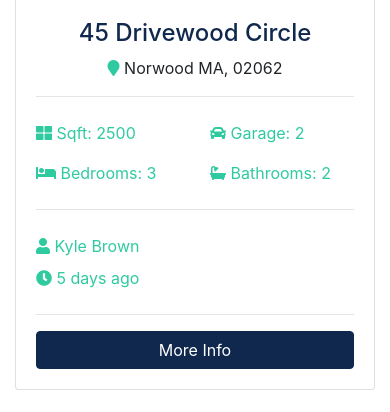
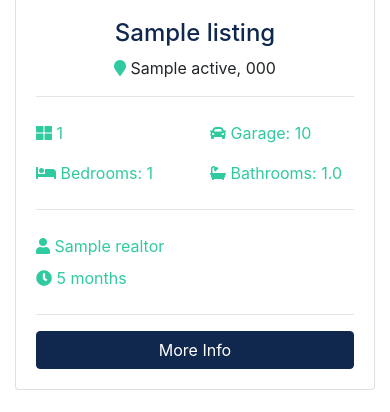
Before and after one commit to cierrajohnsoncarter/RealEstateWebsite, a Django app: page / in a window 390 px wide. Shown: the part 1194-1606 px from the top of the page. Run offline with Django 3.2, Linux system fonts and the light colour scheme; tables that the repository leaves empty hold one stand-in row (values such as "Sample post"); grey boxes marked "Sample" are stand-in pictures; some libraries are stand-ins or nearby versions.

Commit message:
made homepage contenxt dynamic

```diff
--- a/pages/views.py
+++ b/pages/views.py
@@ -1,11 +1,18 @@
 from django.shortcuts import render
 from django.http import HttpResponse
+
+from listings.models import Listing
 
 # Create your views here.
 
 
 def index(request):
-    return render(request, 'pages/index.html')
+    listings = Listing.objects.all().filter(is_published=True)[:3]
+    context = {
+        'listings': listings
+    }
+
+    return render(request, 'pages/index.html', context)
 
 
 def about(request):
--- a/templates/pages/index.html
+++ b/templates/pages/index.html
@@ -1,4 +1,4 @@
-{% extends 'base.html' %} {% block content %}
+{% extends 'base.html' %} {% load humanize %} {% block content %}
 
 <!-- Showcase -->
 <section id="showcase">
@@ -150,135 +150,68 @@
   <div class="container">
     <h3 class="text-center mb-3">Latest Listings</h3>
     <div class="row">
-      <!-- Listing 1 -->
+      {% if listings %} {% for listing in listings %}
+      <!--Listing -->
       <div class="col-md-6 col-lg-4 mb-4">
         <div class="card listing-preview">
-          <img class="card-img-top" src="assets/img/homes/home-1.jpg" alt="" />
+          <img class="card-img-top" src="{{ listing.photo_main.url }}" alt="" />
           <div class="card-img-overlay">
             <h2>
-              <span class="badge badge-secondary text-white">$490,000</span>
+              <span class="badge badge-secondary text-white"
+                >${{ listing.price | intcomma }}</span
+              >
             </h2>
           </div>
           <div class="card-body">
             <div class="listing-heading text-center">
-              <h4 class="text-primary">45 Drivewood Circle</h4>
+              <h4 class="text-primary">{{ listing.title }}</h4>
               <p>
-                <i class="fas fa-map-marker text-secondary"></i> Norwood MA,
-                02062
+                <i class="fas fa-map-marker text-secondary"></i>
+                {{ listing.city }} {{ listing.state }}, {{ listing.zipcode }}
               </p>
             </div>
             <hr />
             <div class="row py-2 text-secondary">
               <div class="col-6">
-                <i class="fas fa-th-large"></i> Sqft: 2500
+                <i class="fas fa-th-large"></i> {{ listing.sqft }}
               </div>
-              <div class="col-6"><i class="fas fa-car"></i> Garage: 2</div>
+              <div class="col-6">
+                <i class="fas fa-car"></i> Garage: {{ listing.garage }}
+              </div>
             </div>
             <div class="row py-2 text-secondary">
-              <div class="col-6"><i class="fas fa-bed"></i> Bedrooms: 3</div>
-              <div class="col-6"><i class="fas fa-bath"></i> Bathrooms: 2</div>
+              <div class="col-6">
+                <i class="fas fa-bed"></i> Bedrooms: {{ listing.bedrooms }}
+              </div>
+              <div class="col-6">
+                <i class="fas fa-bath"></i> Bathrooms: {{ listing.bathrooms }}
+              </div>
             </div>
             <hr />
             <div class="row py-2 text-secondary">
-              <div class="col-6"><i class="fas fa-user"></i> Kyle Brown</div>
+              <div class="col-6">
+                <i class="fas fa-user"></i> {{ listing.realtor }}
+              </div>
             </div>
             <div class="row text-secondary pb-2">
-              <div class="col-6"><i class="fas fa-clock"></i> 5 days ago</div>
+              <div class="col-6">
+                <i class="fas fa-clock"></i> {{ listing.list_date | timesince }}
+              </div>
             </div>
             <hr />
-            <a href="listing.html" class="btn btn-primary btn-block"
+            <a
+              href="{% url 'listing' listing.id %}"
+              class="btn btn-primary btn-block"
               >More Info</a
             >
           </div>
         </div>
       </div>
-
-      <!-- Listing 2 -->
-      <div class="col-md-6 col-lg-4 mb-4">
-        <div class="card listing-preview">
-          <img class="card-img-top" src="assets/img/homes/home-2.jpg" alt="" />
-          <div class="card-img-overlay">
-            <h2>
-              <span class="badge badge-secondary text-white">$550,000</span>
-            </h2>
-          </div>
-          <div class="card-body">
-            <div class="listing-heading text-center">
-              <h4 class="text-primary">18 Jefferson Lane</h4>
-              <p>
-                <i class="fas fa-map-marker text-secondary"></i> Woburn MA,
-                01801
-              </p>
-            </div>
-            <hr />
-            <div class="row py-2 text-secondary">
-              <div class="col-6">
-                <i class="fas fa-th-large"></i> Sqft: 3200
-              </div>
-              <div class="col-6"><i class="fas fa-car"></i> Garage: 1</div>
-            </div>
-            <div class="row py-2 text-secondary">
-              <div class="col-6"><i class="fas fa-bed"></i> Bedrooms: 4</div>
-              <div class="col-6">
-                <i class="fas fa-bath"></i> Bathrooms: 2.5
-              </div>
-            </div>
-            <hr />
-            <div class="row py-2 text-secondary">
-              <div class="col-6"><i class="fas fa-user"></i> Mark Hudson</div>
-            </div>
-            <div class="row text-secondary pb-2">
-              <div class="col-6"><i class="fas fa-clock"></i> 5 days ago</div>
-            </div>
-            <hr />
-            <a href="listing.html" class="btn btn-primary btn-block"
-              >More Info</a
-            >
-          </div>
-        </div>
+      {% endfor %} {% else %}
+      <div class="col-md-12">
+        <p>No Listings Available</p>
       </div>
-
-      <!-- Listing 3 -->
-      <div class="col-md-6 col-lg-4 mb-4">
-        <div class="card listing-preview">
-          <img class="card-img-top" src="assets/img/homes/home-3.jpg" alt="" />
-          <div class="card-img-overlay">
-            <h2>
-              <span class="badge badge-secondary text-white">$580,000</span>
-            </h2>
-          </div>
-          <div class="card-body">
-            <div class="listing-heading text-center">
-              <h4 class="text-primary">187 Woodrow Street</h4>
-              <p>
-                <i class="fas fa-map-marker text-secondary"></i> Salem MA, 01915
-              </p>
-            </div>
-            <hr />
-            <div class="row py-2 text-secondary">
-              <div class="col-6">
-                <i class="fas fa-th-large"></i> Sqft: 3107
-              </div>
-              <div class="col-6"><i class="fas fa-car"></i> Garage: 0</div>
-            </div>
-            <div class="row py-2 text-secondary">
-              <div class="col-6"><i class="fas fa-bed"></i> Bedrooms: 4</div>
-              <div class="col-6"><i class="fas fa-bath"></i> Bathrooms: 3</div>
-            </div>
-            <hr />
-            <div class="row py-2 text-secondary">
-              <div class="col-6"><i class="fas fa-user"></i> Mark Hudson</div>
-            </div>
-            <div class="row text-secondary pb-2">
-              <div class="col-6"><i class="fas fa-clock"></i> 5 days ago</div>
-            </div>
-            <hr />
-            <a href="listing.html" class="btn btn-primary btn-block"
-              >More Info</a
-            >
-          </div>
-        </div>
-      </div>
+      {% endif %}
     </div>
   </div>
 </section>
```
